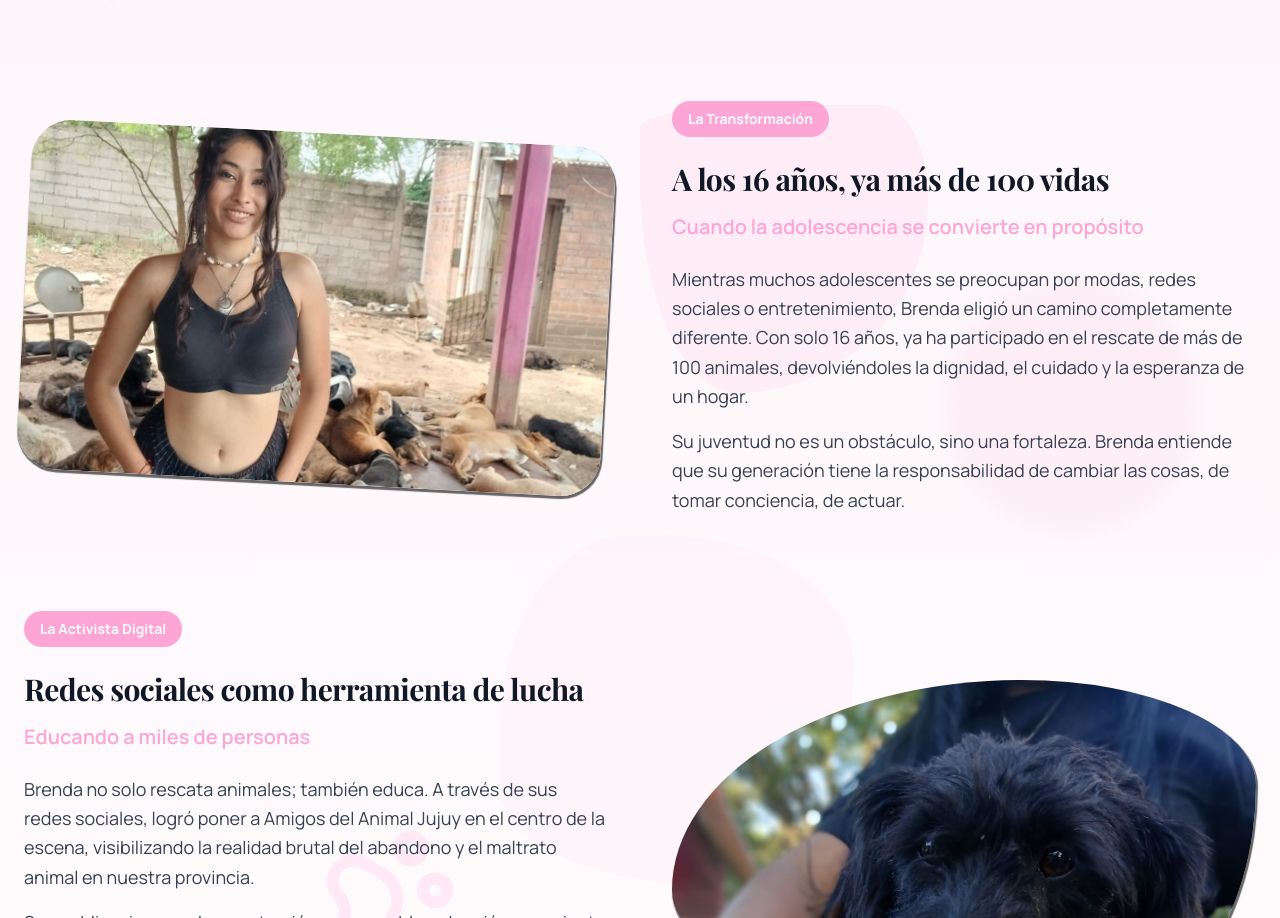
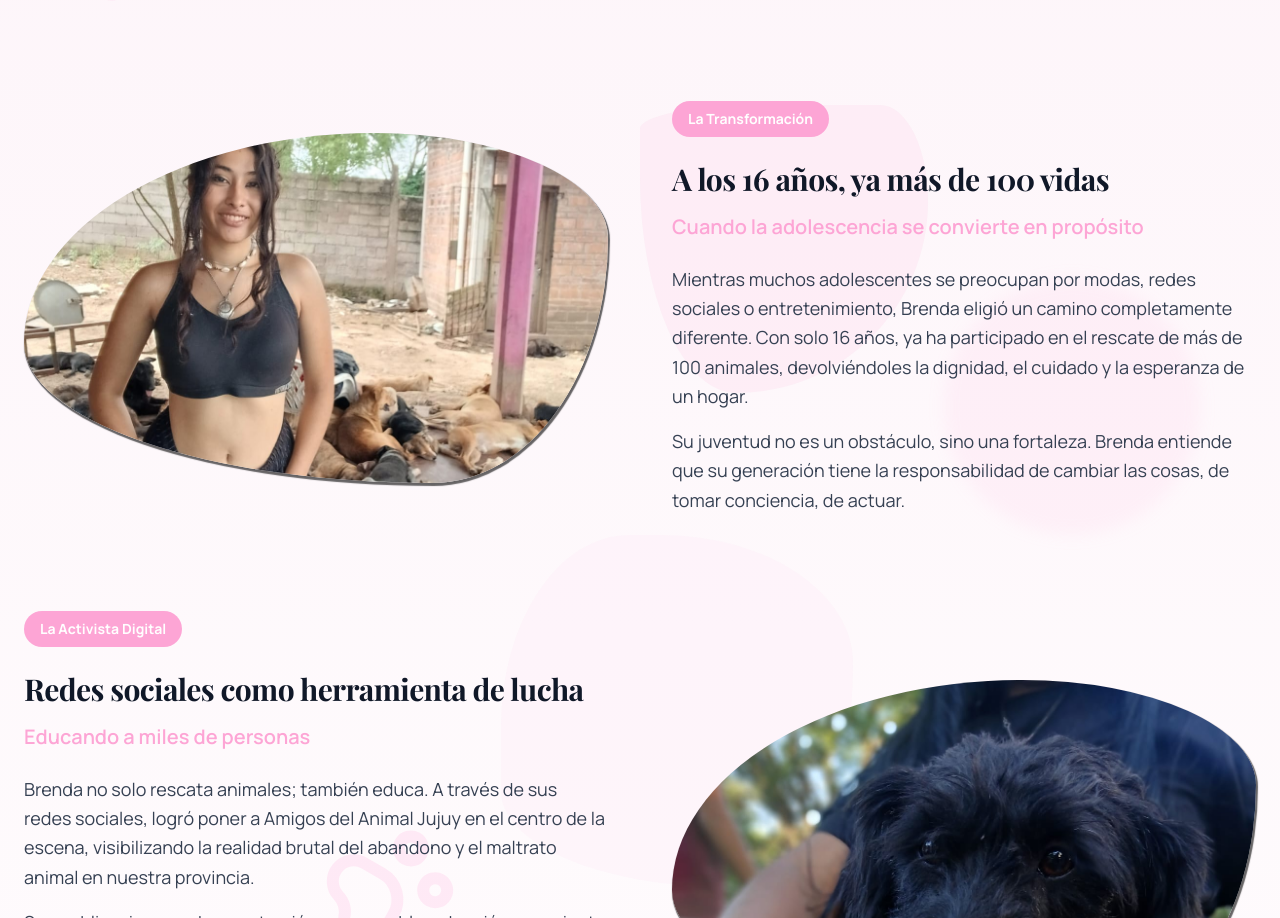
Before and after one commit to jesusvelazquez01/AsociacionAmigosDelAnimalCRM, a Next.js app in the folder frontend/: page /nosotros in a window 1280 px wide. Shown: the part 1556-2474 px from the top of the page. Built offline with nearby package versions, Linux system fonts and the light colour scheme; a web font is replaced by a local one.

Commit message:
Refactor: Modificado la pagina de nosotros con cambios y el package json con gasp

```diff
--- a/frontend/app/nosotros/page.tsx
+++ b/frontend/app/nosotros/page.tsx
@@ -198,7 +198,7 @@ export default function SobreNosotros() {
                 viewport={{ once: true }}
                 className="relative order-2 md:order-1"
               >
-                <div className="relative rounded-[2.5rem] overflow-hidden shadow-2xl transform rotate-3 hover:rotate-0 transition-transform duration-500">
+                <div className="relative rounded-[2.5rem] overflow-hidden shadow-2xl" style={{ borderRadius: '60% 40% 30% 70% / 60% 30% 70% 40%' }}>
                   <Image
                     src="/Foto-perfil/brenda1.jpeg"
                     alt="Brenda activista"
--- a/frontend/package.json
+++ b/frontend/package.json
@@ -28,6 +28,7 @@
     "clsx": "^2.1.1",
     "embla-carousel-react": "^8.6.0",
     "framer-motion": "^12.23.26",
+    "gsap": "^3.14.2",
     "lucide-react": "^0.561.0",
     "motion": "^12.23.26",
     "next": "16.0.8",
```
Also changed, not shown: 1 other file (tests, documents, lock files or other folders).
